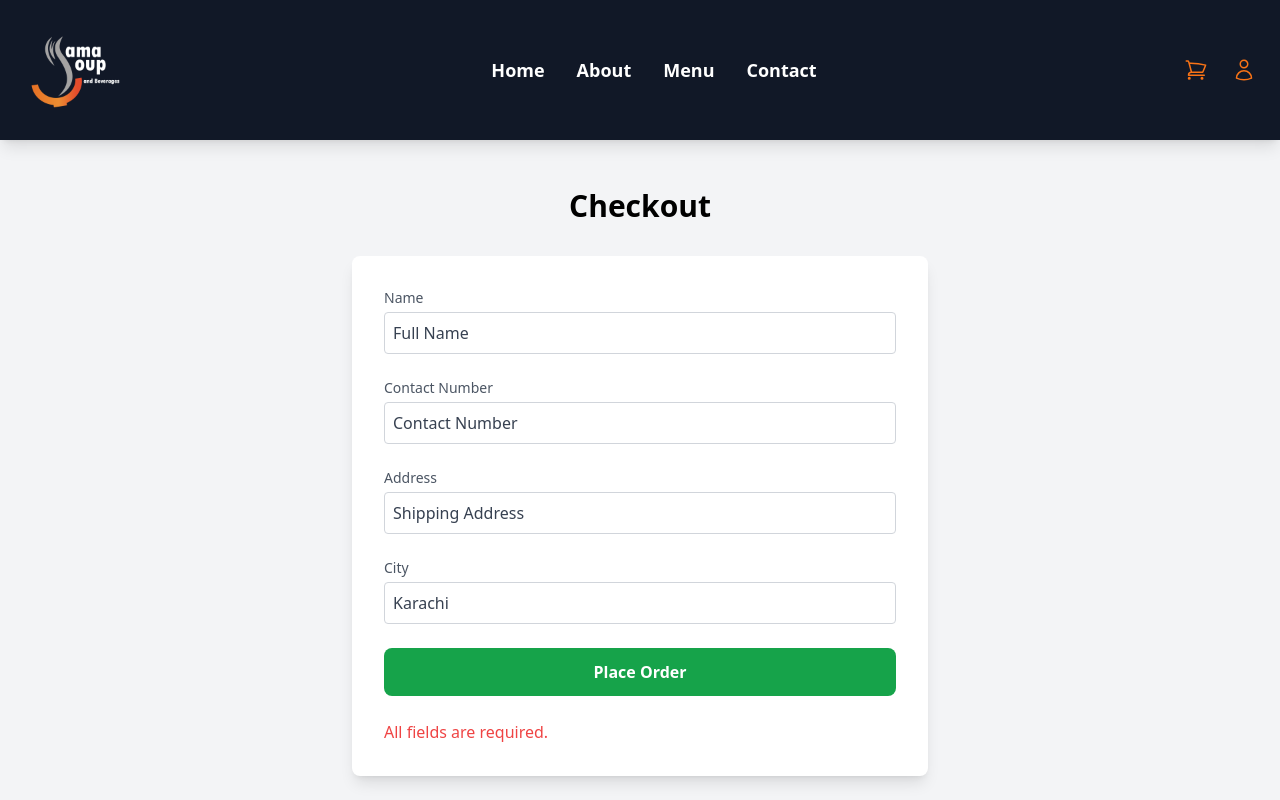
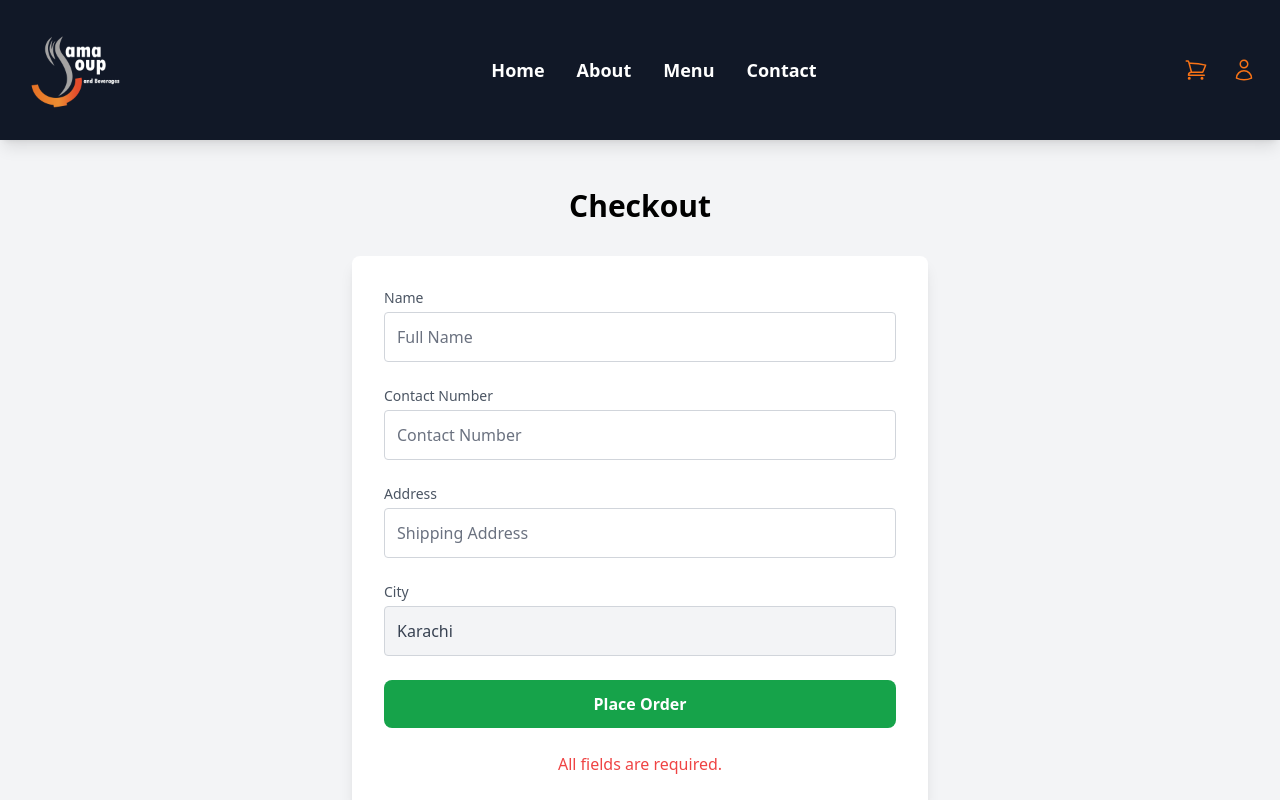
Before and after one commit to tasneemtahaq/mamasoup, a Next.js app: page /checkout in a window 1280 px wide. Both pictures are taken after a click on the button "Place Order". Shown: the top 800 px of the page. Built offline with nearby package versions, Linux system fonts and the light colour scheme.

Commit message:
more enhanced scalable pages modification

```diff
--- a/src/app/checkout/page.tsx
+++ b/src/app/checkout/page.tsx
@@ -1,55 +1,86 @@
-/* eslint-disable @typescript-eslint/no-explicit-any */
-'use client';
+"use client";
 
-import { useState } from 'react';
-import { useRouter } from 'next/navigation';
-import Navbar from '../components/Navbar';
-import Footer from '../components/Footer';
-import { useCart } from '@/context/CartContext';
+import { useState } from "react";
+import { useRouter } from "next/navigation";
+import Navbar from "../components/Navbar";
+import Footer from "../components/Footer";
+import { useCart } from "@/context/CartContext";
+
+// Reusable Input Component
+interface FormInputProps {
+  label: string;
+  type: string;
+  value: string | number;
+  onChange?: (e: React.ChangeEvent<HTMLInputElement>) => void;
+  placeholder?: string;
+  required?: boolean;
+  readOnly?: boolean;
+}
+
+const FormInput: React.FC<FormInputProps> = ({
+  label,
+  type,
+  value,
+  onChange,
+  placeholder = "",
+  required = false,
+  readOnly = false,
+}) => (
+  <div>
+    <label className="block text-sm font-medium text-gray-600 mb-1">{label}</label>
+    <input
+      type={type}
+      value={value}
+      onChange={onChange}
+      placeholder={placeholder}
+      required={required}
+      readOnly={readOnly}
+      className={`w-full p-3 border ${
+        readOnly ? "bg-gray-100 border-gray-300" : "border-gray-300"
+      } rounded text-gray-700 placeholder-gray-500`}
+    />
+  </div>
+);
 
 const CheckoutPage: React.FC = () => {
-  const { cart, clearCart } = useCart(); // Access the cart from context
-  const [name, setName] = useState('');
-  const [contact, setContact] = useState('');
-  const [address, setAddress] = useState('');
+  const { cart, clearCart } = useCart();
+  const [name, setName] = useState("");
+  const [contact, setContact] = useState("");
+  const [address, setAddress] = useState("");
   const [error, setError] = useState<string | null>(null);
   const [loading, setLoading] = useState(false);
   const router = useRouter();
 
   const handlePlaceOrder = async () => {
-    if (!name || !contact || !address ) { // Validate city field
-      setError('All fields are required.');
+    if (!name || !contact || !address) {
+      setError("All fields are required.");
       return;
     }
 
     setLoading(true);
     setError(null);
 
-    const orderDetails = { cart, name, contact, address };
+    const orderDetails = { cart, name, contact, address, city: "Karachi" };
 
     try {
-      // Save order details to localStorage
-      localStorage.setItem('orderDetails', JSON.stringify(orderDetails));
+      localStorage.setItem("orderDetails", JSON.stringify(orderDetails));
 
-      // Make API call to handle the order
-      const response = await fetch('/api/place-order', {
-        method: 'POST',
-        headers: { 'Content-Type': 'application/json' },
-        body: JSON.stringify(orderDetails), // Pass all order data
+      const response = await fetch("/api/place-order", {
+        method: "POST",
+        headers: { "Content-Type": "application/json" },
+        body: JSON.stringify(orderDetails),
       });
 
       if (!response.ok) {
         const { error } = await response.json();
-        throw new Error(error || 'Failed to place order.');
+        throw new Error(error || "Failed to place order.");
       }
 
-      // Clear the cart after successful order placement
       clearCart();
-
-      // Redirect to the order summary page
-      router.push('/order-summary');
+      router.push("/order-summary");
+    // eslint-disable-next-line @typescript-eslint/no-explicit-any
     } catch (err: any) {
-      setError(err.message || 'Something went wrong.');
+      setError(err.message || "Something went wrong.");
     } finally {
       setLoading(false);
     }
@@ -61,61 +92,47 @@ const CheckoutPage: React.FC = () => {
       <div className="max-w-xl mx-auto py-12">
         <h2 className="text-3xl font-bold text-center mb-8 text-black">Checkout</h2>
         <form onSubmit={(e) => e.preventDefault()} className="bg-white p-8 rounded-lg shadow-lg space-y-6">
-          <div>
-            <label className="block text-sm font-medium text-gray-600 mb-1">Name</label>
-            <input
+          <FormInput
+            label="Name"
             type="text"
             value={name}
             onChange={(e) => setName(e.target.value)}
+            placeholder="Full Name"
             required
-              placeholder="Full Name"
-              className="w-full p-2 border border-gray-300 rounded text-gray-700 placeholder-gray-700"
           />
-          </div>
-          <div>
-            <label className="block text-sm font-medium text-gray-600 mb-1">Contact Number</label>
-            <input
+          <FormInput
+            label="Contact Number"
             type="number"
             value={contact}
             onChange={(e) => setContact(e.target.value)}
+            placeholder="Contact Number"
             required
-              placeholder="Contact Number"
-              className="w-full p-2 border border-gray-300 rounded text-gray-700 placeholder-gray-700"
           />
-          </div>
-          <div>
-            <label className="block text-sm font-medium text-gray-600 mb-1">Address</label>
-            <input
+          <FormInput
+            label="Address"
             type="text"
             value={address}
             onChange={(e) => setAddress(e.target.value)}
+            placeholder="Shipping Address"
             required
-              placeholder="Shipping Address"
-              className="w-full p-2 border border-gray-300 rounded text-gray-700 placeholder-gray-700"
           />
-          </div>
-          <div>
-              <label className="block text-sm font-medium text-gray-600 mb-1">City</label>
-              <input
+          <FormInput
+            label="City"
             type="text"
-              value="Karachi" // Set the value to Karachi
-              readOnly // Make the field uneditable
-              className="w-full p-2 border border-gray-300 rounded text-gray-700 placeholder-gray-700"
+            value="Karachi"
+            readOnly
           />
-          </div>
-
           <button
             type="button"
             onClick={handlePlaceOrder}
             disabled={loading}
             className={`w-full p-3 mt-4 bg-green-600 text-white font-semibold rounded-lg transition duration-300 ${
-              loading ? 'cursor-not-allowed bg-green-400' : 'hover:bg-green-700'
+              loading ? "cursor-not-allowed bg-green-400" : "hover:bg-green-700"
             }`}
           >
-            {loading ? 'Placing Order...' : 'Place Order'}
+            {loading ? "Placing Order..." : "Place Order"}
           </button>
-
-          {error && <p className="text-red-500 mt-4">{error}</p>}
+          {error && <p className="text-red-500 text-center mt-4">{error}</p>}
         </form>
       </div>
       <Footer />
--- a/src/app/contact/page.tsx
+++ b/src/app/contact/page.tsx
@@ -28,13 +28,13 @@ export default function ContactPage() {
       <Navbar />
 
       <section className="text-center py-20 px-4">
-        <h3 className="text-3xl font-semibold mb-6">Contact Us</h3>
-        <p className="max-w-2xl mx-auto text-xl mb-6">
+        <h3 className="text-3xl font-bold text-gray-800 mb-6">Contact Us</h3>
+        <p className="max-w-2xl mx-auto text-lg mb-6 text-gray-600">
           We’d love to hear from you! Please use the buttons below to reach out to us.
         </p>
 
         {/* Contact Info with Call and Email Buttons */}
-        <div className="max-w-3xl mx-auto">
+        <div className="max-w-md mx-auto bg-white p-6 rounded-lg shadow-md">
           <ContactInfo
             label="Phone"
             buttonText="Call Now"
@@ -46,8 +46,6 @@ export default function ContactPage() {
             link="mailto:mamasoup@gmail.com"
           />
         </div>
-
-
       </section>
     </div>
   );
--- a/src/app/menu/page.tsx
+++ b/src/app/menu/page.tsx
@@ -26,7 +26,7 @@ const MenuSection: React.FC<SectionProps> = ({ title, subtitle, dishes }) => {
     <section className="text-center py-10">
       <h3 className="text-4xl font-extrabold text-gray-800 mb-2">{title}</h3>
       {subtitle && <p className="text-2xl font-bold text-orange-500">{subtitle}</p>}
-      <div className="grid grid-cols-2 md:grid-cols-3 lg:grid-cols-4 gap-6 max-w-6xl mx-auto my-8">
+      <div className="grid grid-cols-2 md:grid-cols-3 lg:grid-cols-5 gap-6 max-w-6xl mx-auto my-8">
         {dishes.map((dish) => (
           <div
             key={dish.name}
@@ -68,6 +68,9 @@ export default function MenuPage() {
     { name: "Chatpata Masala Fries", price: 120, image: require('@/app/components/salsa.jpg') },
     { name: "Cheese Masala Fries", price: 120, image: require('@/app/components/cheese.jpg') },
     { name: "Greenchilli Masala Fries", price: 120, image: require('@/app/components/greenchilli.jpg') },
+    { name: "Barbeque Masala Fries", price: 120, image: require('@/app/components/salsa.jpg') },
+    { name: "Salsa Masala Fries", price: 120, image: require('@/app/components/salsa.jpg') },
+    { name: "Chicken Masala Fries", price: 120, image: require('@/app/components/chickenflavour.jpg') },
     { name: "Spicy Cheese Dip", price: 120, image: require('@/app/components/cheesedip.jpeg') },
     { name: "Mayo Garlic Dip", price: 120, image: require('@/app/components/mayodip.jpeg') },
   ];
--- a/src/app/page.tsx
+++ b/src/app/page.tsx
@@ -31,14 +31,26 @@ const ImageSlider: React.FC = () => {
     prevArrow: <CustomArrow direction="prev" />,
   };
 
-  const images = ['/image/chickensoup.jpg', '/image/frenchfries.jpg', '/image/golgappay.jpg'];
+  const images = [
+    { src: '/image/chickensoup.jpg', alt: 'Chicken Soup' },
+    { src: '/image/frenchfries.jpg', alt: 'French Fries' },
+    { src: '/image/golgappay.jpg', alt: 'Golgappay' },
+  ];
 
   return (
     <section className="relative h-[75vh] max-h-[800px] overflow-hidden">
       <Slider {...settings}>
-        {images.map((src, index) => (
+        {images.map((image, index) => (
           <div key={index} className="w-full h-[75vh] relative">
-            <Image src={src} alt={`Slide ${index + 1}`} fill style={{ objectFit: 'cover' }} />
+            {/* Ensuring responsiveness and object-fit */}
+            <Image
+              src={image.src}
+              alt={image.alt}
+              fill
+              className="object-cover"
+              sizes="(max-width: 768px) 100vw, (max-width: 1200px) 75vw, 50vw"
+              priority={index === 0} // Prioritize the first image for faster loading
+            />
           </div>
         ))}
       </Slider>
```
Also changed, not shown: src/app/order-summary/page.tsx (+31 -20 lines). Lines whose indentation alone changed are shown as unchanged.
